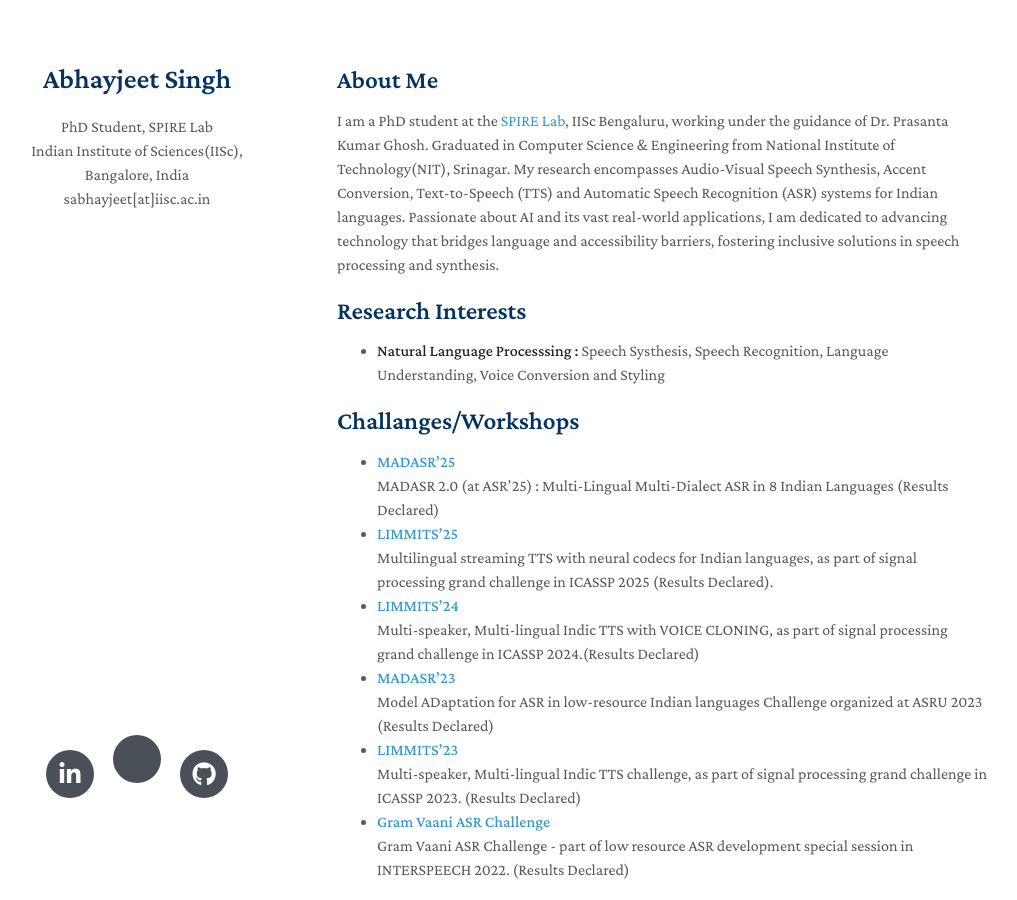
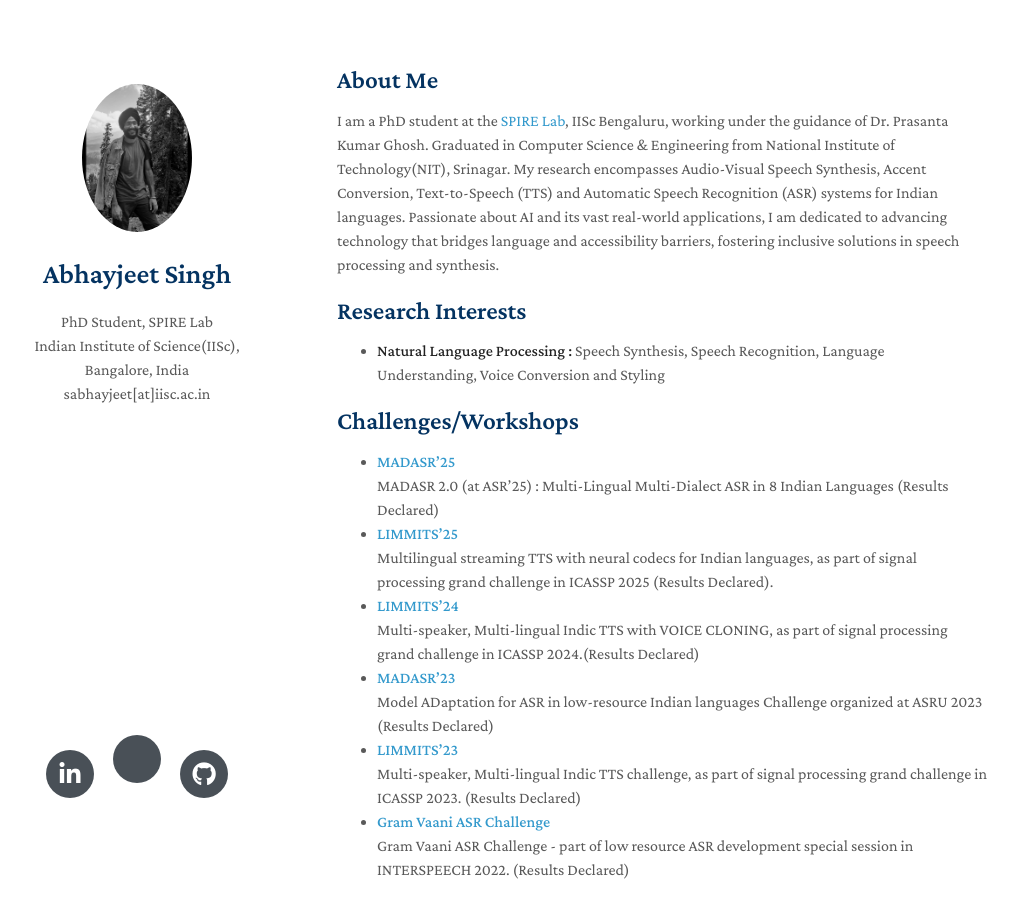
Before and after one commit to Abhay242/Abhay242.github.io, a Jekyll site: the page built from index.md, in a window 1280 px wide and 900 px high. Shown: the whole window, without its empty margins (133-1150 px from the left). Built offline with Jekyll 4.4.1, drawn with Linux system fonts in a browser that asks for light colours; nearby versions of some CDN libraries; a style sheet for code colours, icons or effects is not loaded; our own code applies the rules of GitHub Pages for plain Markdown files.

Commit message:
bugs fix

```diff
--- a/_config.yml
+++ b/_config.yml
@@ -1,12 +1,12 @@
 title: Abhayjeet Singh
 position: PhD Student, SPIRE Lab
-affiliation: Indian Institute of Sciences(IISc), Bangalore, India
+affiliation: Indian Institute of Science(IISc), Bangalore, India
 email: sabhayjeet[at]iisc.ac.in
 keywords: Abhayjeet Singh NIT IISc AI Speech SPIRE
 google_scholar: https://scholar.google.com/citations?user=8yz86tUAAAAJ&hl=en
 github_link: https://github.com/Abhay242
 linkedin: https://www.linkedin.com/in/abhayjeet-singh-9a9a27122/
-# avatar: ./assets/img/avatar.jpg
+avatar: ./assets/img/avatar.jpg
 google_analytics: G-MT6DNK5R94
 favicon: ./assets/img/favicon.jpg
 favicon_dark: ./assets/img/favicon_dark.jpg
--- a/index.md
+++ b/index.md
@@ -9,9 +9,9 @@
 
 ## Research Interests
 
-- **Natural Language Processsing :** Speech Systhesis, Speech Recognition, Language Understanding, Voice Conversion and Styling
+- **Natural Language Processing :** Speech Synthesis, Speech Recognition, Language Understanding, Voice Conversion and Styling
 
-## Challanges/Workshops
+## Challenges/Workshops
 - **[MADASR'25](https://sites.google.com/view/respinasrchallenge2025/)**<br>
     MADASR 2.0 (at ASR'25) : Multi-Lingual Multi-Dialect ASR in 8 Indian Languages (Results Declared)
 - **[LIMMITS'25](https://sites.google.com/view/limmits25/home)**<br>
@@ -38,16 +38,16 @@
   _Saurabh Kumar, Sumit Sharma, Sathvik Udupa, Sandhya Badiger, Abhayjeet Singh, Jesuraja Bandekar, Savitha Murthy, Prasanta Kumar Ghosh_
   <br>
   **ICASSP 2025-2025 IEEE International Conference on Acoustics, Speech and Signal Processing (ICASSP)**
-  [[PDF]([https://ieeexplore.ieee.org/abstract/document/10889099/])]
+  [[PDF](https://ieeexplore.ieee.org/abstract/document/10889099/)]
 
 - **LIMMITS’24: Multi-speaker, Multi-lingual Indic TTS with voice cloning**
   <br>
   _Abhayjeet Singh, Amala Nagireddi, G Deekshitha, Jesuraja Bandekar, R Roopa, Sandhya Badiger, Sathvik Udupa, Prasanta Kumar Ghosh, Hema A Murthy, Pranaw Kumar, Keiichi Tokuda, Mark Hasegawa-Johnson, Philipp Olbrich_
   <br>
   **LIMMITS'24: 2024 IEEE International Conference on Acoustics, Speech, and Signal Processing Workshops (ICASSPW)**
-  [[PDF]([https://ieeexplore.ieee.org/abstract/document/10626897])] <br>
+  [[PDF](https://ieeexplore.ieee.org/abstract/document/10626897)] <br>
   **IEEE Open Journal of Signal Processing**
-  [[PDF]([https://ieeexplore.ieee.org/abstract/document/10845816])]
+  [[PDF](https://ieeexplore.ieee.org/abstract/document/10845816)]
 
 - **Lightweight, Multi-speaker, Multi-lingual Indic Text-To-Speech**
   <br>
@@ -56,7 +56,7 @@
   **ICASSP 2023 - 2023 IEEE International Conference on Acoustics, Speech and Signal Processing (ICASSP)**
   [[PDF](https://ieeexplore.ieee.org/document/10433926)]<br>
   **LIMMITS'23: IEEE Open Journal of Signal Processing**
-  [[PDF]([https://ieeexplore.ieee.org/abstract/document/10479171])]
+  [[PDF](https://ieeexplore.ieee.org/abstract/document/10479171)]
 
 - **Gated Multi Encoders and Multitask Objectives for Dialectal Speech Recognition in Indian Languages**
   <br>
@@ -64,7 +64,7 @@
   <br>
   **2023 IEEE Automatic Speech Recognition and Understanding Workshop (ASRU)**
   <br>
-  [[PDF]([https://ieeexplore.ieee.org/abstract/document/10389624]))]
+  [[PDF](https://ieeexplore.ieee.org/abstract/document/10389624)]
 
 - **An End-to-End TTS Model in Chhattisgarhi, a Low-Resource Indian Language**
   <br>
@@ -72,7 +72,7 @@
   <br>
   **International Conference on Speech and Computer**
   <br>
-  [[PDF]([https://link.springer.com/chapter/10.1007/978-3-031-48312-7_13]))]
+  [[PDF](https://link.springer.com/chapter/10.1007/978-3-031-48312-7_13)]
 
 - **An ASR Corpus in Chhattisgarhi, a Low Resource Indian Language**
   <br>
@@ -80,7 +80,7 @@
   <br>
   **International Conference on Speech and Computer**
   <br>
-  [[PDF]([https://arxiv.org/abs/2312.00698](https://link.springer.com/chapter/10.1007/978-3-031-48312-7_14))]
+  [[PDF](https://link.springer.com/chapter/10.1007/978-3-031-48312-7_14)]
 
 - **SPIRE-SIES: A Spontaneous Indian English Speech Corpus**
   <br>
@@ -89,7 +89,7 @@
   **O-COCOSDA 2023**
   <br>
   [[PDF](https://arxiv.org/abs/2312.00698)] <br>
-  [[Corpus Download]([https://spiredatasets.ee.iisc.ac.in/spiresiescorpus])]
+  [[Corpus Download](https://spiredatasets.ee.iisc.ac.in/spiresiescorpus)]
 
 - **Gram vaani asr challenge on spontaneous telephone speech recordings in regional variations of hindi**
   <br>
```
